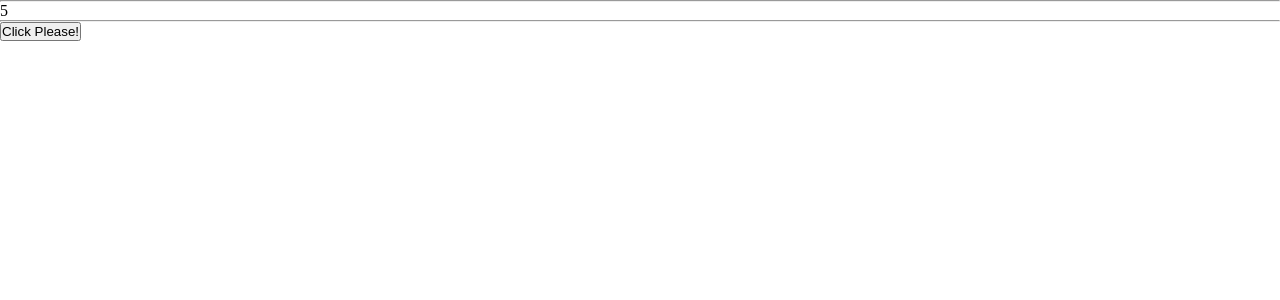
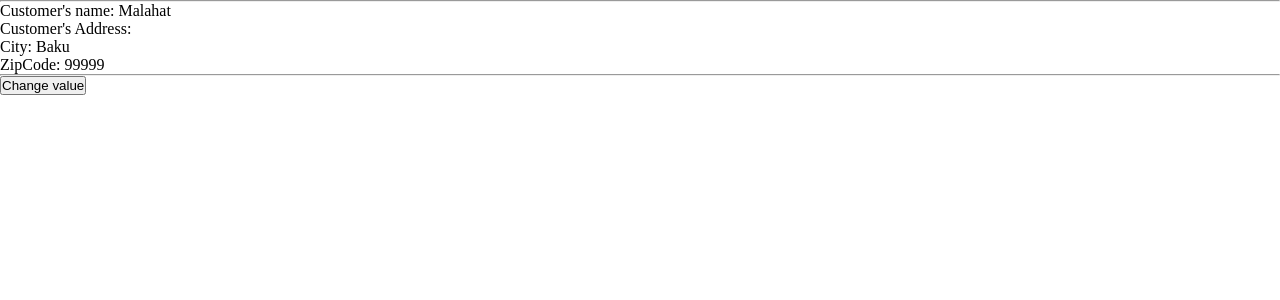
Before and after one commit to iammmila/TS_learning, a React (Vite) app: page / in a window 1280 px wide. Shown: the top 300 px of the page. Built offline with nearby package versions, Linux system fonts and the light colour scheme.

Commit message:
4.6 Updating nested objects

```diff
--- a/src/App.tsx
+++ b/src/App.tsx
@@ -1,25 +1,10 @@
-import { useState } from "react";
 import "./App.css";
+import Customer from "./components/Customer";
 
 function App() {
-  const [drink, setDrink] = useState({
-    title: "Americano",
-    price: 5,
-  });
-
-  const handleClick = () => {
-    //3.we can change object differently:
-
-    setDrink({ ...drink, price: 6 });
-    console.log(drink);
-  };
-
   return (
     <>
-      <hr />
-      {drink.price}
-      <hr />
-      <button onClick={handleClick}>Click Please!</button>
+      <Customer />
     </>
   );
 }
--- /dev/null
+++ b/src/components/Customer/Customer.tsx
@@ -0,0 +1,36 @@
+import React, { useState } from "react";
+
+const Customer = () => {
+  const [customer, setCustomer] = useState({
+    name: "Malahat",
+    address: {
+      city: "Baku",
+      zipCode: 99999,
+    },
+  });
+
+  const handleClick = () => {
+    setCustomer({
+      ...customer,
+      address: { ...customer.address, zipCode: 2323232 },
+    });
+  };
+  return (
+    <>
+      <hr />
+      Customer's name: {customer.name}
+      <br />
+      Customer's Address:
+      <ul>
+        <li>City: {customer.address.city}</li>
+        <li>ZipCode: {customer.address.zipCode}</li>
+      </ul>
+      <hr />
+      <button onClick={handleClick} type="button">
+        Change value
+      </button>
+    </>
+  );
+};
+
+export default Customer;
--- /dev/null
+++ b/src/components/Customer/index.ts
@@ -0,0 +1,2 @@
+import Customer from "./Customer";
+export default Customer;
```
